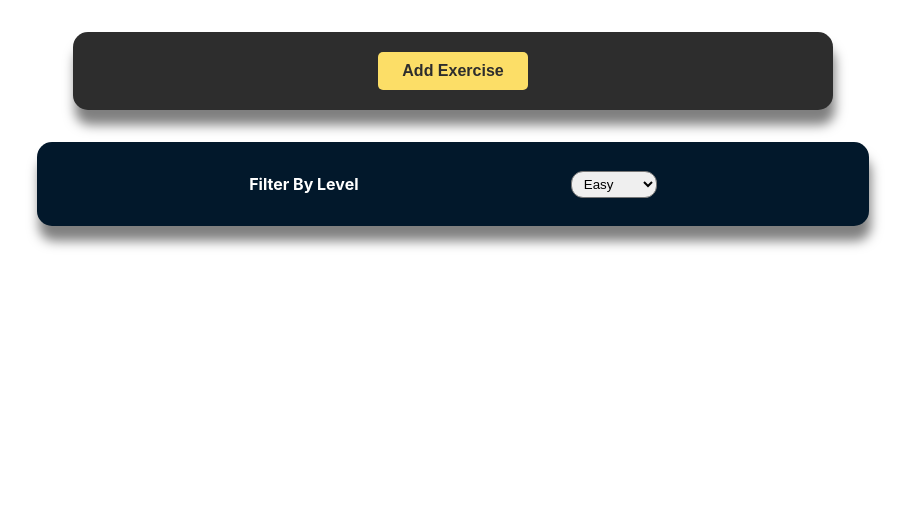
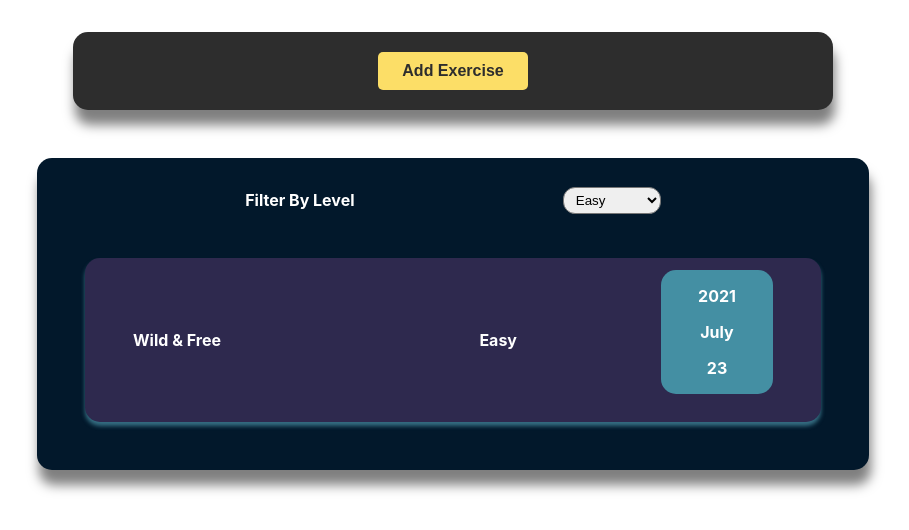
Before and after one commit to brunosm16/exercise-tracker, a React (Create React App) app: page / in a window 1280 px wide. Shown: the top 530 px of the page, without its empty margins (187-1096 px from the left). Built offline with nearby package versions, Linux system fonts and the light colour scheme.

Commit message:
rendering exercises.

```diff
--- a/src/App.js
+++ b/src/App.js
@@ -45,7 +45,7 @@ const App = () => {
 	const [exercises, setExercises] = useState(INIT_EXERCISES);
 
 	const handleAddExercise = (data) => {
-		setExercises((previousData) => [...previousData, data]);
+		setExercises((previousData) => [data, ...previousData]);
 	};
 
 	return (
--- /dev/null
+++ b/src/components/Exercises/ExerciseDate.css
@@ -0,0 +1,7 @@
+.exercise-date {
+    background-color: #448FA3;
+    width: 7rem;
+    border-radius: 15px;
+    text-align: center;
+    margin-bottom:1rem;
+}
--- /dev/null
+++ b/src/components/Exercises/ExerciseDate.js
@@ -0,0 +1,25 @@
+import PropTypes from 'prop-types';
+import './ExerciseDate.css'
+
+const ExerciseDate = ({ date }) => {
+	const year = date.getFullYear();
+	const month = date.toLocaleString('en-US', { month: 'long' });
+	const day = date.toLocaleString('en-US', { day: '2-digit' });
+	return (
+		<div className="exercise-date">
+			<p className="exercise-date__year">{year}</p>
+			<p className="exercise-date__month">{month}</p>
+			<p className="exercise-date__day">{day}</p>
+		</div>
+	);
+};
+
+ExerciseDate.defaultProps = {
+	date: new Date(),
+};
+
+ExerciseDate.propTypes = {
+	date: PropTypes.objectOf(PropTypes.object),
+};
+
+export default ExerciseDate;
--- /dev/null
+++ b/src/components/Exercises/ExerciseItem.css
@@ -0,0 +1,44 @@
+.exercise-item {
+    display: flex;
+    flex-direction: column;
+    justify-content: space-between;
+    align-items: center;
+    margin: 2rem;
+    border-radius: 15px;
+    background-color: #2E294E;
+    color: #fff;
+    box-shadow: 0px 4px 4px rgba(104, 197, 219, 0.5);
+    transition: all 0.3s ease-in-out;
+    font-weight: bold;
+}
+
+.exercise-item p {
+    font-size: 1.3rem;
+}
+
+.exercise-item:hover {
+    box-shadow: 0px 4px 4px rgba(1, 151, 246, 0.8);
+}
+
+.exercise-item__info {
+    display:flex;
+    justify-content: space-between;
+    flex-direction: column;
+    align-items: center;
+}
+
+@media screen and (min-width: 768px) {
+    .exercise-item {
+        flex-direction: row;
+        padding:0.75rem 3rem;
+    }
+
+    .exercise-item__info {
+        flex-direction: row;
+        width: 60%;
+    }
+
+    .exercise-item p {
+        font-size: 1rem;
+    }
+}
--- /dev/null
+++ b/src/components/Exercises/ExerciseItem.js
@@ -0,0 +1,33 @@
+import PropTypes from 'prop-types';
+import ExerciseDate from './ExerciseDate';
+import './ExerciseItem.css';
+
+const ExerciseItem = ({ name, level, date }) => (
+	<li className="exercise-item">
+		<div className="exercise-item__info">
+			<div className="exercise-item__name">
+				<p>{name}</p>
+			</div>
+
+			<div className="exercise-item__level">
+				<p>{level}</p>
+			</div>
+		</div>
+
+		<ExerciseDate date={date} />
+	</li>
+);
+
+ExerciseItem.defaultProps = {
+	name: '',
+	level: '',
+	date: new Date(),
+};
+
+ExerciseItem.propTypes = {
+	name: PropTypes.string,
+	level: PropTypes.string,
+	date: PropTypes.objectOf(PropTypes.object),
+};
+
+export default ExerciseItem;
--- a/src/components/Exercises/Exercises.css
+++ b/src/components/Exercises/Exercises.css
@@ -4,8 +4,8 @@
     align-items: center;
     flex-direction: column;
     padding: 1rem;
-    margin: 1rem auto;
-    max-width: 90%;
+    margin: 3rem auto;
+    max-width: 85%;
     width: 30rem;
     background-color: #02182B;
 }
--- a/src/components/Exercises/Exercises.js
+++ b/src/components/Exercises/Exercises.js
@@ -1,19 +1,19 @@
 import { useState } from 'react';
 import PropTypes from 'prop-types';
 import ExercisesFilter from './ExercisesFilter';
+import ExercisesList from './ExercisesList';
 import Card from '../UI/Card';
 import './Exercises.css';
 
 const Exercises = ({ items }) => {
 	const [filteredLevel, setFilteredLevel] = useState('Easy');
 
-	const filteredByLevel = items.filter(
+	const itemsByLevel = items.filter(
 		(exercise) => exercise.level === filteredLevel
 	);
 
 	const handleSelectedFilter = (filter) => {
 		setFilteredLevel(filter);
-		console.log(filteredByLevel);
 	};
 
 	return (
@@ -22,6 +22,8 @@ const Exercises = ({ items }) => {
 				onSelectedFilter={handleSelectedFilter}
 				select={filteredLevel}
 			/>
+
+			<ExercisesList exercises={itemsByLevel} level={filteredLevel} />
 		</Card>
 	);
 };
--- a/src/components/Exercises/ExercisesFilter.js
+++ b/src/components/Exercises/ExercisesFilter.js
@@ -18,8 +18,9 @@ const ExercisesFilter = ({ onSelectedFilter, select }) => {
 							selected={select}
 						>
 							<option value="Easy">Easy</option>
-							<option value="Medium">Medium</option>
+							<option value="Normal">Normal</option>
 							<option value="Hard">Hard</option>
+							<option value="Advanced">Advanced</option>
 						</select>
 					</label>
 				</div>
--- /dev/null
+++ b/src/components/Exercises/ExercisesList.css
@@ -0,0 +1,12 @@
+.exercises-list {
+    margin:0;
+    padding:0;
+    list-style: none;
+    width: 100%;
+}
+
+.empty-list-msg {
+    color: #68C5DB;
+    padding: 1rem;
+    font-size: 1.5rem;
+}
--- /dev/null
+++ b/src/components/Exercises/ExercisesList.js
@@ -0,0 +1,38 @@
+import PropTypes from 'prop-types';
+import ExerciseItem from './ExerciseItem';
+import './ExercisesList.css';
+
+const ExercisesList = ({ exercises, level }) => {
+	if (exercises.length === 0) {
+		return (
+			<p className="empty-list-msg">
+				No exercises was found with level <strong>{level}</strong>
+			</p>
+		);
+	}
+
+	return (
+		<ul className="exercises-list">
+			{exercises.map((exercise) => (
+				<ExerciseItem
+					key={exercise.name}
+					name={exercise.name}
+					level={exercise.level}
+					date={exercise.date}
+				/>
+			))}
+		</ul>
+	);
+};
+
+ExercisesList.defaultProps = {
+	exercises: [],
+	level: '',
+};
+
+ExercisesList.propTypes = {
+	exercises: PropTypes.arrayOf(PropTypes.object),
+	level: PropTypes.string,
+};
+
+export default ExercisesList;
```
